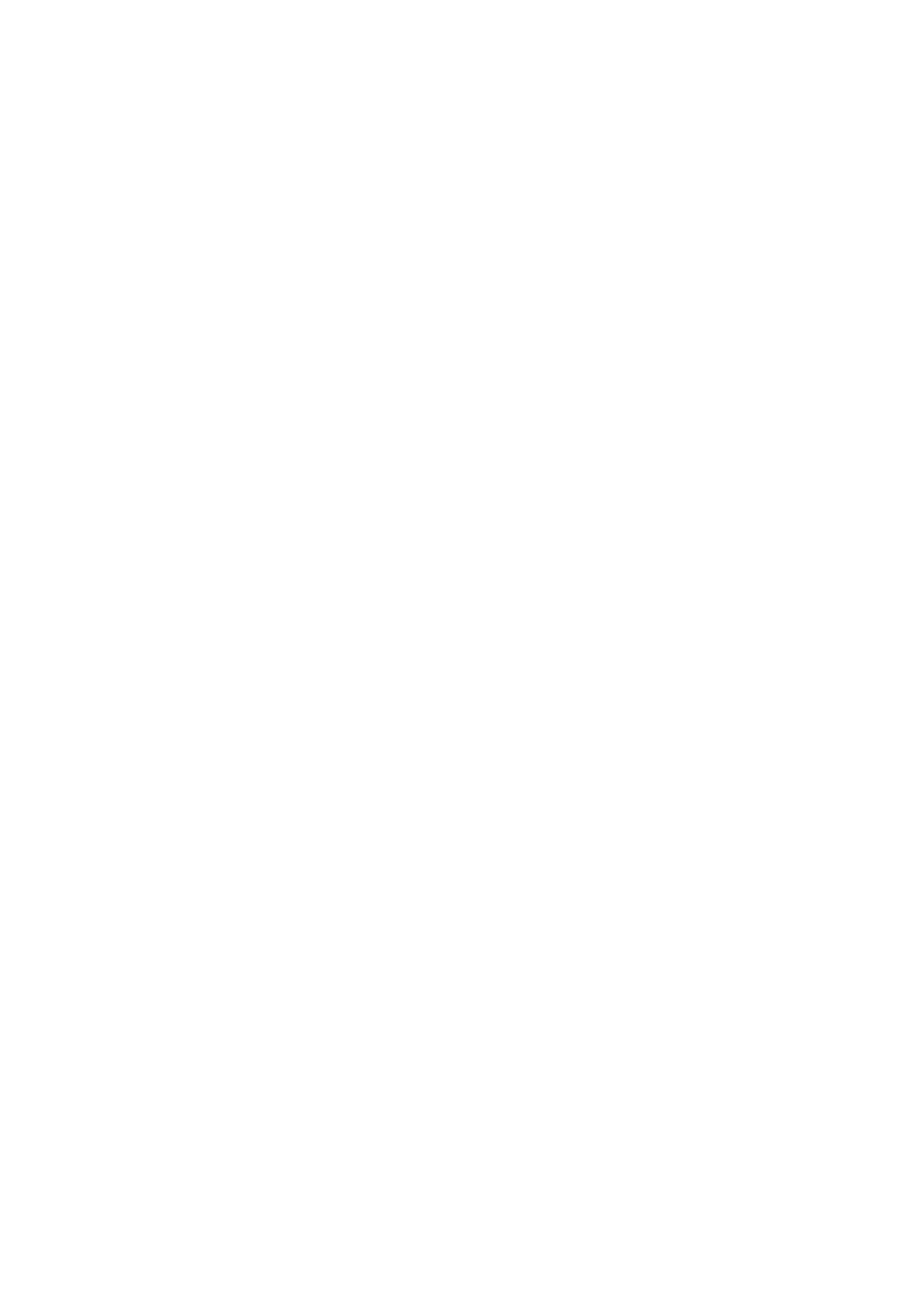
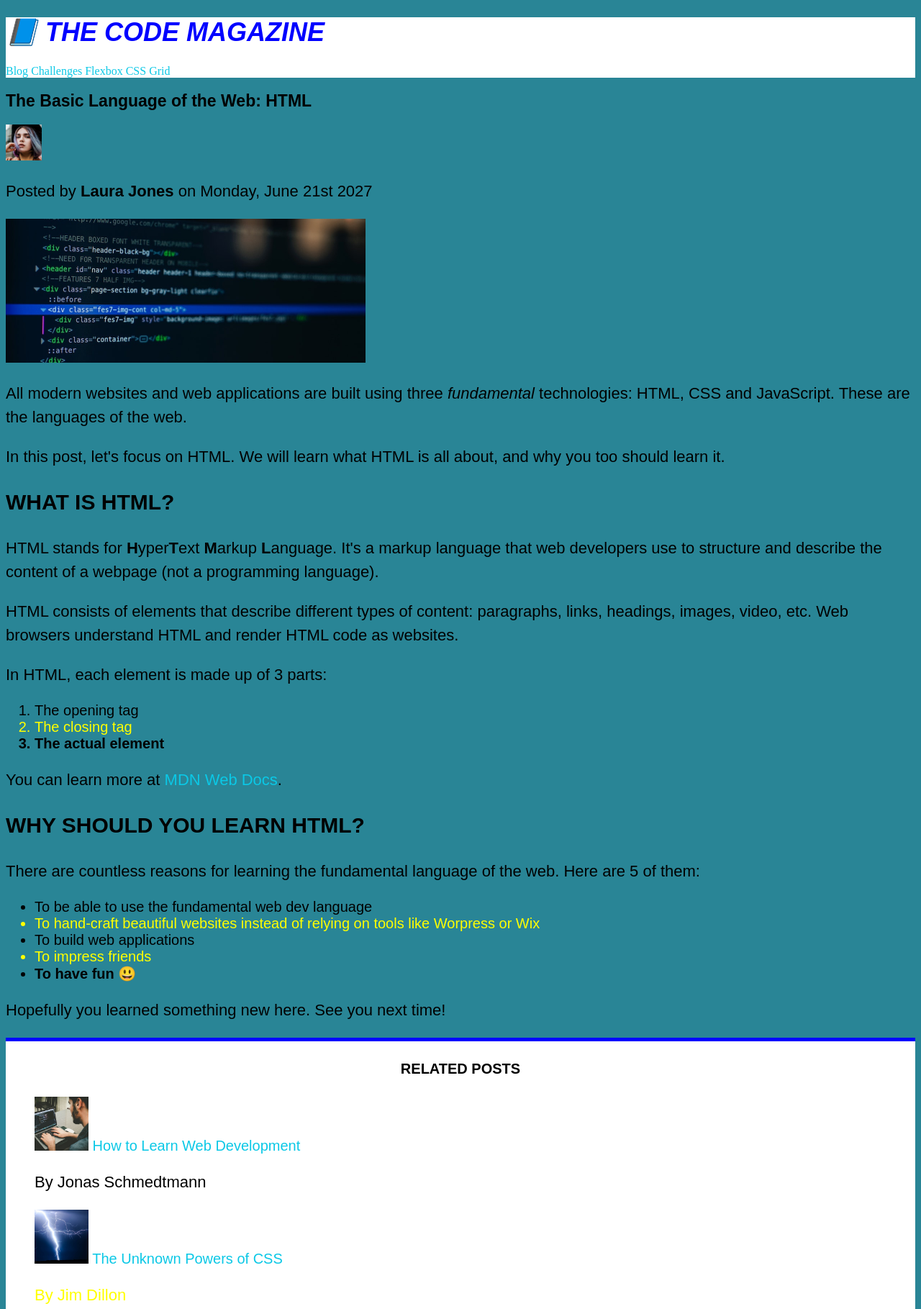
Before and after one commit to Ishan-009/CSS-, a plain HTML site: page CSS Fundamentals/index.html in a window 1280 px wide. Shown: the top 1819 px of the page at 72% size. Before the commit the page ends 800 px from the top, so only its background shows below. Drawn offline with Linux system fonts and the light colour scheme.

Commit message:
Upto Coding Challenge 1 Completed

```diff
--- /dev/null
+++ b/CSS Fundamentals/codingChallenge1/syle.css
@@ -0,0 +1,49 @@
+body {
+  font-family: sans-serif;
+}
+.product {
+  border: 5px solid black;
+  margin: 10px;
+}
+
+.product-content {
+  margin: 10px;
+}
+
+.product-title {
+  font-weight: bolder;
+  font-size: 30px;
+  background-color: gray;
+  padding: 2px;
+  text-align: center;
+}
+
+.price,
+.details-title {
+  font-weight: bolder;
+  font-size: 20px;
+}
+
+.add-cart {
+  color: white;
+  background-color: black;
+  height: 2rem;
+  width: 8rem;
+}
+
+.add-cart:hover {
+  background-color: white;
+  color: black;
+}
+
+.details-list {
+  list-style: square;
+}
+
+.more-info {
+  color: black;
+}
+
+.more-info:hover {
+  text-decoration: none;
+}
--- a/CSS Fundamentals/index.html
+++ b/CSS Fundamentals/index.html
@@ -2,8 +2,151 @@
 <html lang="en">
   <head>
     <meta charset="UTF-8" />
-    <meta name="viewport" content="width=device-width, initial-scale=1.0" />
-    <title>Document</title>
+    <title>The Basic Language of the Web: HTML</title>
+    <link rel="stylesheet" href="style.css" />
   </head>
-  <body></body>
+
+  <body>
+    <!--
+    <h1>The Basic Language of the Web: HTML</h1>
+    <h2>The Basic Language of the Web: HTML</h2>
+    <h3>The Basic Language of the Web: HTML</h3>
+    <h4>The Basic Language of the Web: HTML</h4>
+    <h5>The Basic Language of the Web: HTML</h5>
+    <h6>The Basic Language of the Web: HTML</h6>
+    -->
+
+    <header class="main-header">
+      <h1>📘 The Code Magazine</h1>
+
+      <nav>
+        <a href="blog.html">Blog</a>
+        <a href="#">Challenges</a>
+        <a href="#">Flexbox</a>
+        <a href="#">CSS Grid</a>
+      </nav>
+    </header>
+
+    <article>
+      <header>
+        <h2>The Basic Language of the Web: HTML</h2>
+
+        <img
+          src="img/laura-jones.jpg"
+          alt="Headshot of Laura Jones"
+          height="50"
+          width="50"
+        />
+
+        <p>Posted by <strong>Laura Jones</strong> on Monday, June 21st 2027</p>
+
+        <img
+          src="img/post-img.jpg"
+          alt="HTML code on a screen"
+          width="500"
+          height="200"
+        />
+      </header>
+
+      <p>
+        All modern websites and web applications are built using three
+        <em>fundamental</em>
+        technologies: HTML, CSS and JavaScript. These are the languages of the
+        web.
+      </p>
+
+      <p>
+        In this post, let's focus on HTML. We will learn what HTML is all about,
+        and why you too should learn it.
+      </p>
+
+      <h3>What is HTML?</h3>
+      <p>
+        HTML stands for <strong>H</strong>yper<strong>T</strong>ext
+        <strong>M</strong>arkup <strong>L</strong>anguage. It's a markup
+        language that web developers use to structure and describe the content
+        of a webpage (not a programming language).
+      </p>
+      <p>
+        HTML consists of elements that describe different types of content:
+        paragraphs, links, headings, images, video, etc. Web browsers understand
+        HTML and render HTML code as websites.
+      </p>
+      <p>In HTML, each element is made up of 3 parts:</p>
+
+      <ol>
+        <li>The opening tag</li>
+        <li>The closing tag</li>
+        <li>The actual element</li>
+      </ol>
+
+      <p>
+        You can learn more at
+        <a
+          href="https://developer.mozilla.org/en-US/docs/Web/HTML"
+          target="_blank"
+          >MDN Web Docs</a
+        >.
+      </p>
+
+      <h3>Why should you learn HTML?</h3>
+
+      <p>
+        There are countless reasons for learning the fundamental language of the
+        web. Here are 5 of them:
+      </p>
+
+      <ul>
+        <li>To be able to use the fundamental web dev language</li>
+        <li>
+          To hand-craft beautiful websites instead of relying on tools like
+          Worpress or Wix
+        </li>
+        <li>To build web applications</li>
+        <li>To impress friends</li>
+        <li>To have fun 😃</li>
+      </ul>
+
+      <p>Hopefully you learned something new here. See you next time!</p>
+    </article>
+
+    <aside>
+      <h4>Related posts</h4>
+
+      <ul class="related">
+        <li>
+          <img
+            src="img/related-1.jpg"
+            alt="Person programming"
+            width="75"
+            width="75"
+          />
+          <a href="#">How to Learn Web Development</a>
+          <p class="releated-author">By Jonas Schmedtmann</p>
+        </li>
+        <li>
+          <img src="img/related-2.jpg" alt="Lightning" width="75" heigth="75" />
+          <a href="#">The Unknown Powers of CSS</a>
+          <p class="releated-author">By Jim Dillon</p>
+        </li>
+        <li>
+          <img
+            src="img/related-3.jpg"
+            alt="JavaScript code on a screen"
+            width="75"
+            height="75"
+          />
+          <a href="#">Why JavaScript is Awesome</a>
+          <p class="releated-author"> By Matilda</p>
+        </li>
+      </ul>
+    </aside>
+
+    <footer>
+
+      <p id="copyright">
+        Copyright &copy; 2027 by The Code Magazine.</footer></footer>
+
+      </p>
+  </body>
 </html>
--- a/CSS Fundamentals/style.css
+++ b/CSS Fundamentals/style.css
@@ -0,0 +1,145 @@
+h1 {
+  color: blue;
+  font-size: 36px;
+  font-family: "sans-serif";
+  /* you can specify multiple fonts here, as one font may not available in everyones browser or computer, these other fonts are kind of backups */
+
+  text-transform: uppercase;
+  /* this transforms the text into uppercase or lowercase or other properties */
+  font-style: italic;
+  /* font-style italic, bold adn all */
+}
+
+h2 {
+  font-size: 23px;
+  font-family: "Segoe UI", Tahoma, Geneva, Verdana, sans-serif;
+}
+
+/*  */
+p {
+  font-size: 22px;
+  font-family: sans-serif;
+  line-height: 1.5;
+  /* increases line height between multiple lines */
+  /* 1.5 means it will be 1.5 times of the original font size */
+}
+
+h3 {
+  font-size: 30px;
+  font-family: sans-serif;
+  text-transform: uppercase;
+}
+
+h4 {
+  font-size: 20px;
+  font-family: sans-serif;
+  text-transform: uppercase;
+  text-align: center;
+}
+
+p {
+  font-size: 22px;
+  font-family: sans-serif;
+  line-height: 1.5;
+}
+
+li {
+  font-family: sans-serif;
+  font-size: 20px;
+}
+/* List Selector  */
+h1,
+h2,
+h3,
+h4,
+li {
+  font-family: sans-serif;
+}
+
+/*  descendant selector  */
+/* footer p {
+  color: red;
+  text-align: center;
+} */
+
+/* Classes and Ids  */
+/* ids  */
+#copyright {
+  color: red;
+  text-align: center;
+}
+
+.related-author {
+  font-size: 16px;
+  font-weight: bolder;
+}
+
+.related {
+  list-style: none;
+}
+
+.main-header {
+  background-color: white;
+}
+
+aside {
+  background-color: white;
+  /* border: 4px solid blue;
+   */
+  border-top: 5px solid blue;
+  border-bottom: 5px solid blue;
+  /* border-left: 5px solid blue; */
+  /* border-right: 5px solid blue; */
+}
+
+body {
+  background-color: rgb(41, 133, 150);
+}
+
+/* psueod clases */
+
+/*  without psudo class */
+/* .first-li {
+  font-weight: bold;
+} */
+
+list:first-child {
+  font-weight: bold;
+}
+
+li:last-child {
+  font-weight: bold;
+}
+
+li:nth-child(even) {
+  color: yellow;
+}
+
+/* Misconception this wont work */
+article p:first-child {
+  color: Red;
+}
+
+/* Styling HyperLinks  */
+
+a:link {
+  color: rgb(11, 200, 230);
+  text-decoration: none;
+}
+
+a:visited {
+  color: purple;
+}
+
+a:hover {
+  color: red;
+  font-weight: bold;
+  text-decoration: underline dotted orangered;
+}
+
+a:active {
+  background-color: black;
+  font-style: italic;
+}
+
+/* LHVA for anchor pseudo classes  */
```
Also changed, not shown: CSS Fundamentals/blog.html (added, +10 -0 lines), CSS Fundamentals/codingChallenge1/index.html (added, +42 -0 lines), CSS Fundamentals/content.txt (added), CSS Fundamentals/img/challenges.jpg (added), CSS Fundamentals/img/laura-jones.jpg (added), CSS Fundamentals/img/post-img.jpg (added), CSS Fundamentals/img/related-1.jpg (added), CSS Fundamentals/img/related-2.jpg (added), CSS Fundamentals/img/related-3.jpg (added), CSS Fundamentals/notes.txt (added).
